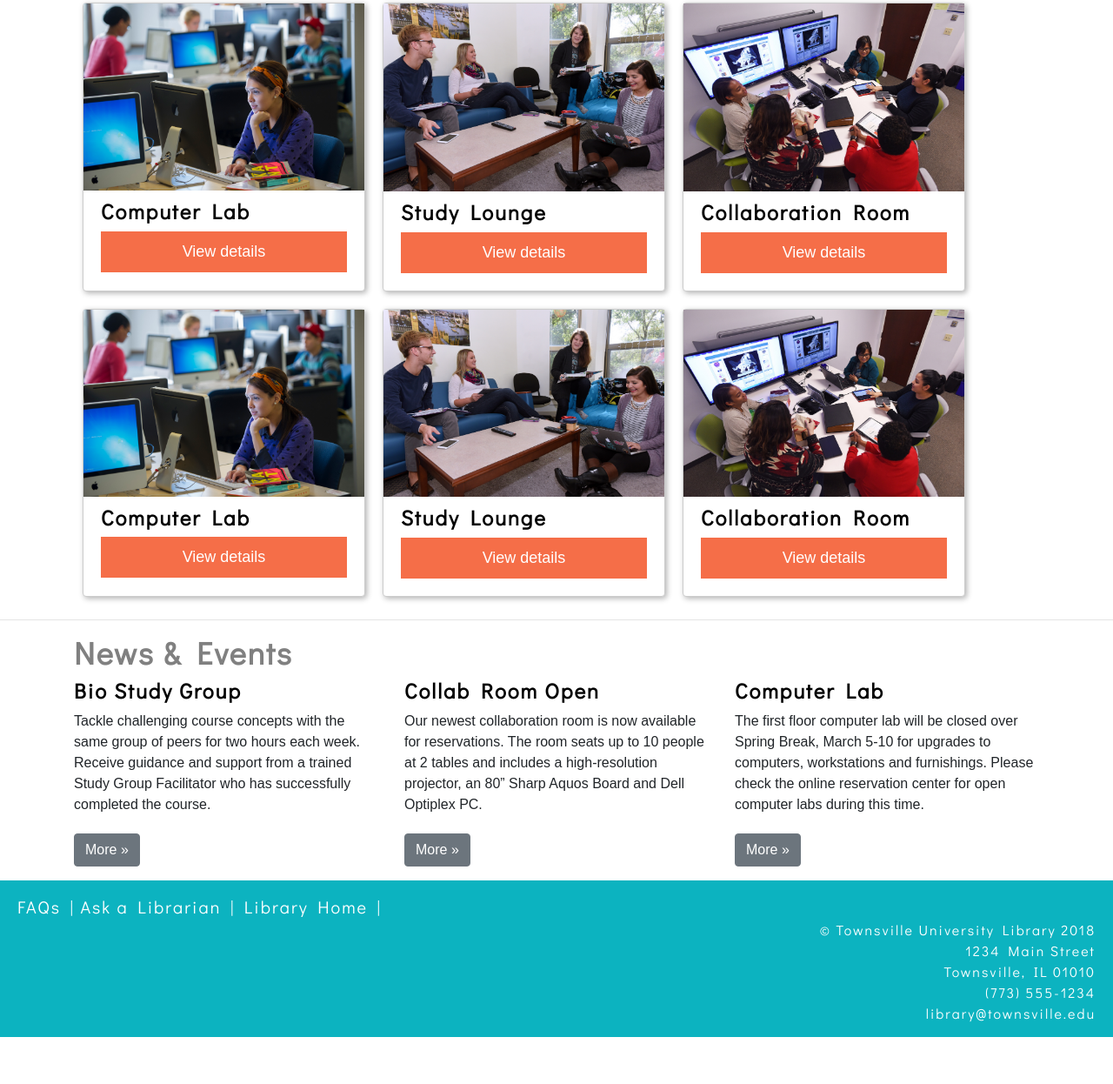
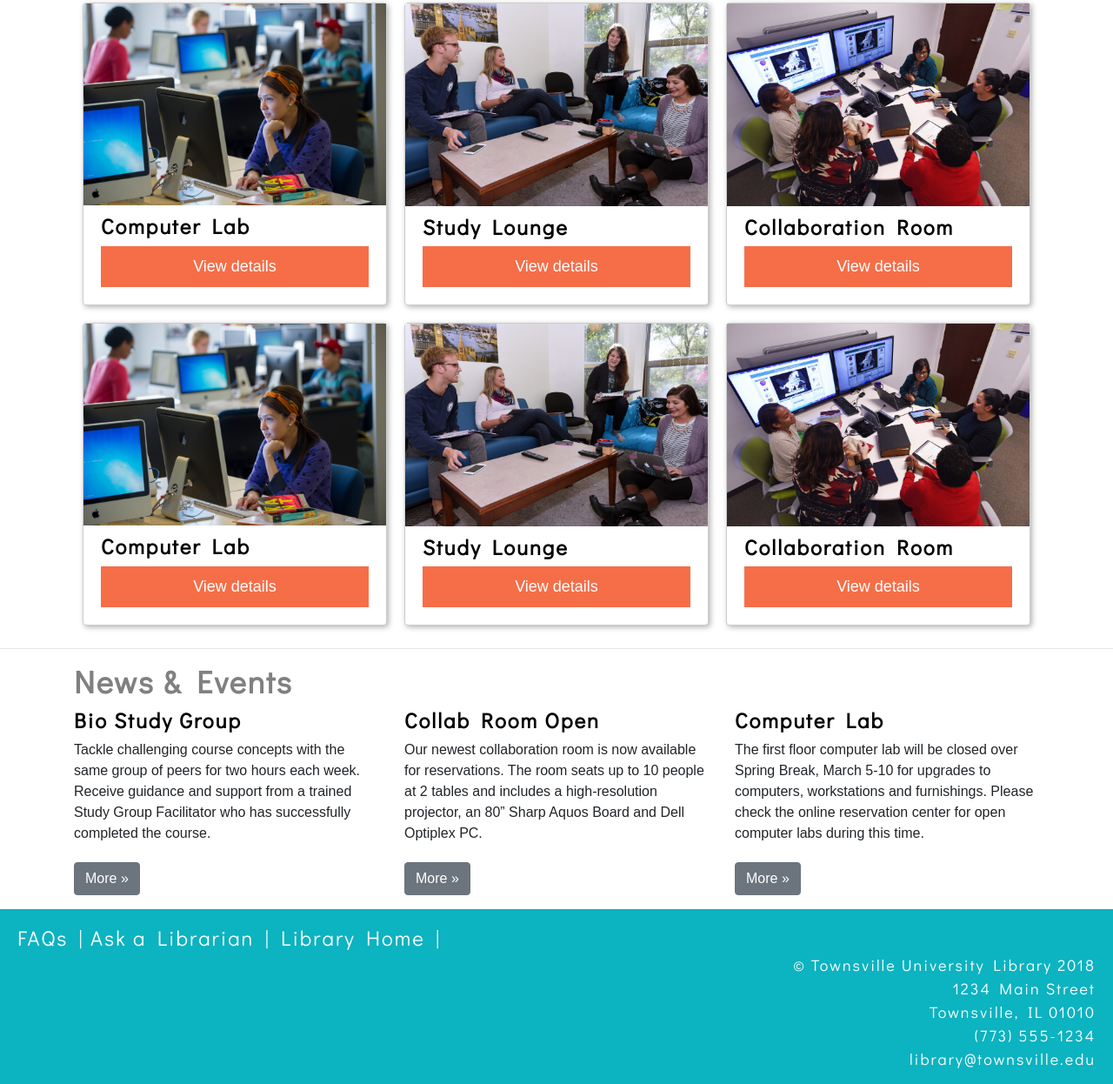
Before and after one commit to ChristineCee/wk15, a plain HTML site: page index.html in a window 1280 px wide. Shown: the part 1063-2309 px from the top of the page at 87% size. Before the commit the page ends 2255 px from the top, so only its background shows below. Drawn offline with nearby package versions, Linux system fonts and the light colour scheme.

Commit message:
Committed changes to flex box gallery, footer
Changed card size in flex box gallery; increased font size in footer

```diff
--- a/index.html
+++ b/index.html
@@ -105,7 +105,7 @@ fieldset[disabled] .btn-bookroom.active {
   }
 
   .card {
-    flex: 0 0 325px;
+    flex: 0 0 350px;
     margin: 10px;
     border: 1px solid #ccc;
     box-shadow: 2px 2px 6px 0px  rgba(0,0,0,0.3);
@@ -133,7 +133,7 @@ fieldset[disabled] .btn-bookroom.active {
     }
 
     footer {
-    font-family: 'Didact Gothic';font-size: 16px;
+    font-family: 'Didact Gothic';font-size: 18px;
     letter-spacing: 2px;
     margin-bottom: 0;
     border: 0;
@@ -150,7 +150,7 @@ fieldset[disabled] .btn-bookroom.active {
       text-decoration: none;
   }
   .footernav {
-   font-size: 20px;
+   font-size: 24px;
    text-align: left;
 }
   .address {
```
